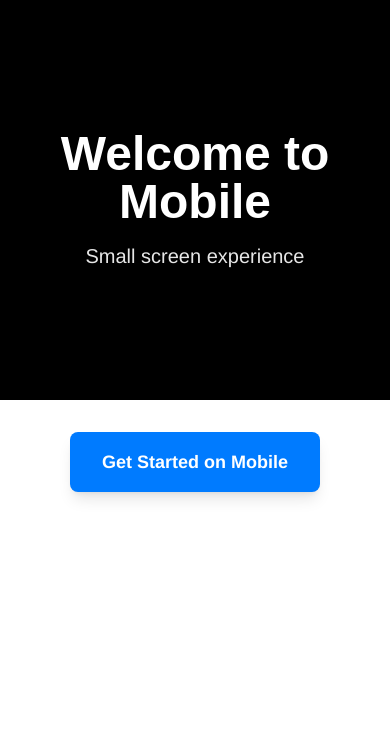
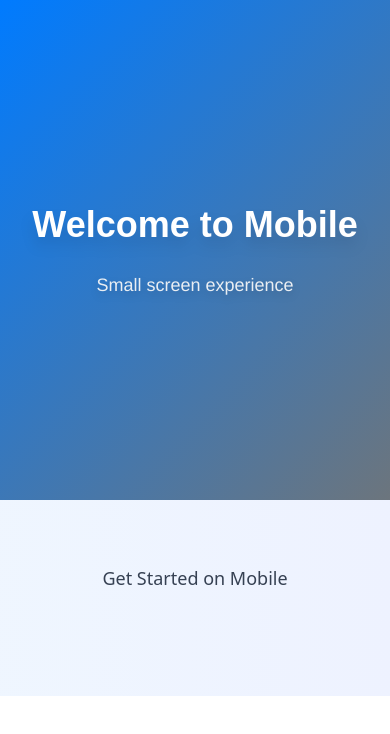
Before and after one commit to Dimakoua/landing-page-generator, a React (Vite) app: page / in a window 390 px wide. Shown: the top 734 px of the page. Built offline with nearby package versions, Linux system fonts and the light colour scheme.

Commit message:
feat: Enhance styling and layout for Hero and Features components, improve button actions in SimpleCTA

```diff
--- a/src/App.css
+++ b/src/App.css
@@ -5,3 +5,21 @@
   width: 100%;
   height: 100%;
 }
+
+/* Enhanced hero and section styles */
+.hero {
+  text-shadow: 0 6px 20px rgba(2, 6, 23, 0.4);
+}
+
+.hero p {
+  text-shadow: 0 4px 12px rgba(2, 6, 23, 0.2);
+}
+
+/* Smooth transitions */
+body {
+  transition: background-color 0.3s ease-in-out;
+}
+
+button {
+  transition: all 0.3s ease;
+}
--- a/src/components/sections/Features.tsx
+++ b/src/components/sections/Features.tsx
@@ -34,17 +34,17 @@ const Features: React.FC<FeaturesProps> = ({
   };
 
   return (
-    <section className="py-16 bg-gray-50">
+    <section className="py-20 md:py-28 bg-gray-50">
       <div className="max-w-7xl mx-auto px-4 sm:px-6 lg:px-8">
         {(title || subtitle) && (
-          <div className="text-center mb-12">
+          <div className="text-center mb-16">
             {title && (
-              <h2 className="text-3xl font-bold text-gray-900 mb-4">
+              <h2 className="text-3xl md:text-4xl lg:text-5xl font-extrabold text-gray-900 mb-4">
                 {title}
               </h2>
             )}
             {subtitle && (
-              <p className="text-xl text-gray-600 max-w-3xl mx-auto">
+              <p className="text-lg md:text-xl text-gray-600 max-w-3xl mx-auto">
                 {subtitle}
               </p>
             )}
@@ -55,17 +55,17 @@ const Features: React.FC<FeaturesProps> = ({
           {features.map((feature, index) => (
             <div
               key={index}
-              className="bg-white p-6 rounded-lg shadow-sm hover:shadow-md transition-shadow duration-300"
+              className="bg-white p-8 rounded-lg shadow-sm hover:shadow-lg transition-all duration-300 hover:-translate-y-1"
             >
               {feature.icon && (
-                <div className="w-12 h-12 bg-blue-100 rounded-lg flex items-center justify-center mb-4">
-                  <span className="text-2xl">{feature.icon}</span>
+                <div className="w-14 h-14 bg-blue-50 rounded-lg flex items-center justify-center mb-5">
+                  <span className="text-3xl">{feature.icon}</span>
                 </div>
               )}
-              <h3 className="text-xl font-semibold text-gray-900 mb-2">
+              <h3 className="text-lg md:text-xl font-semibold text-gray-900 mb-3">
                 {feature.title}
               </h3>
-              <p className="text-gray-600">
+              <p className="text-gray-600 text-sm md:text-base leading-relaxed">
                 {feature.description}
               </p>
             </div>
--- a/src/components/sections/Hero.tsx
+++ b/src/components/sections/Hero.tsx
@@ -31,23 +31,21 @@ const Hero: React.FC<HeroProps> = ({ title, subtitle, backgroundImage, state })
   const interpolatedSubtitle = interpolate(subtitle);
   return (
     <div
-      className="hero text-white p-12 text-center min-h-[400px] flex flex-col justify-center relative"
+      className="hero text-white py-24 md:py-32 px-6 text-center min-h-[500px] flex flex-col justify-center relative overflow-hidden"
       style={{
         backgroundImage: backgroundImage
-          ? `url(${backgroundImage})`
+          ? `linear-gradient(rgba(0,0,0,0.4), rgba(0,0,0,0.4)), url(${backgroundImage})`
           : 'linear-gradient(135deg, var(--color-primary), var(--color-secondary))',
         backgroundSize: 'cover',
         backgroundPosition: 'center',
         fontFamily: 'var(--font-heading)',
       }}
     >
-      {/* Overlay for better text readability */}
-      {!backgroundImage && (
-        <div className="absolute inset-0 bg-black bg-opacity-20"></div>
-      )}
-      <div className="relative z-10">
-        <h1 className="text-5xl font-bold mb-4 drop-shadow-lg">{interpolatedTitle}</h1>
-        <p className="text-xl opacity-90 drop-shadow-md" style={{ fontFamily: 'var(--font-body)' }}>
+      <div className="relative z-10 max-w-4xl mx-auto">
+        <h1 className="text-4xl md:text-5xl lg:text-6xl font-extrabold mb-6 leading-tight drop-shadow-xl">
+          {interpolatedTitle}
+        </h1>
+        <p className="text-lg md:text-2xl text-gray-100/95 drop-shadow-lg" style={{ fontFamily: 'var(--font-body)' }}>
           {interpolatedSubtitle}
         </p>
       </div>
--- a/src/components/sections/SimpleCTA.tsx
+++ b/src/components/sections/SimpleCTA.tsx
@@ -2,25 +2,35 @@ import React, { useState } from 'react';
 import type { ActionDispatcher } from '../../engine/ActionDispatcher';
 import type { Action } from '../../schemas/actions';
 
+interface CTAAction {
+  label: string;
+  action: Action;
+}
+
 interface SimpleCTAProps {
-  text: string;
-
+  title?: string;
+  subtitle?: string;
+  text?: string;
+  primaryAction?: CTAAction;
+  secondaryAction?: CTAAction;
   // Action system
   dispatcher?: ActionDispatcher;
-  actions?: Record<string, Action>;
 }
 
 const SimpleCTA: React.FC<SimpleCTAProps> = ({
+  title,
+  subtitle,
   text,
+  primaryAction,
+  secondaryAction,
   dispatcher,
-  actions,
 }) => {
   const [isLoading, setIsLoading] = useState(false);
   const [error, setError] = useState<string | null>(null);
 
-  const handleClick = async () => {
-    if (!dispatcher || !actions) {
-      console.warn('[SimpleCTA] No dispatcher or actions provided');
+  const handleAction = async (action: Action) => {
+    if (!dispatcher) {
+      console.warn('[SimpleCTA] No dispatcher provided');
       return;
     }
 
@@ -28,23 +38,9 @@ const SimpleCTA: React.FC<SimpleCTAProps> = ({
     setIsLoading(true);
 
     try {
-      // Execute primary action (default to 'approve' if not specified)
-      const primaryActionName = 'approve';
-      if (actions[primaryActionName]) {
-        const result = await dispatcher.dispatchNamed(primaryActionName, actions);
+      const result = await dispatcher.dispatch(action);
       if (!result.success) {
         throw result.error || new Error('Action failed');
-        }
-      }
-
-      // Execute onClick action if defined
-      if (actions.onClick) {
-        await dispatcher.dispatch(actions.onClick);
-      }
-
-      // Execute default action as fallback
-      if (!actions[primaryActionName] && actions.default) {
-        await dispatcher.dispatch(actions.default);
       }
     } catch (err) {
       const errorMessage = err instanceof Error ? err.message : 'Action failed';
@@ -55,36 +51,65 @@ const SimpleCTA: React.FC<SimpleCTAProps> = ({
     }
   };
 
+  const handlePrimaryClick = () => {
+    if (primaryAction?.action) {
+      handleAction(primaryAction.action);
+    }
+  };
+
+  const handleSecondaryClick = () => {
+    if (secondaryAction?.action) {
+      handleAction(secondaryAction.action);
+    }
+  };
+
   return (
-    <div className="flex flex-col items-center p-8">
+    <section className="py-16 md:py-24 bg-gradient-to-r from-blue-50 to-indigo-50">
+      <div className="max-w-4xl mx-auto px-4 sm:px-6 lg:px-8 text-center">
+        {title && (
+          <h2 className="text-4xl md:text-5xl font-extrabold text-gray-900 mb-4">
+            {title}
+          </h2>
+        )}
+        {subtitle && (
+          <p className="text-lg md:text-xl text-gray-600 mb-10 max-w-2xl mx-auto">
+            {subtitle}
+          </p>
+        )}
+        {text && !title && (
+          <p className="text-lg md:text-xl text-gray-700 mb-10">
+            {text}
+          </p>
+        )}
+
+        <div className="flex flex-col sm:flex-row gap-4 justify-center items-center">
+          {primaryAction && (
             <button
-        onClick={handleClick}
-        disabled={isLoading || !dispatcher || !actions}
-        className="px-8 py-4 rounded-lg font-semibold text-lg transition-all duration-200 hover:scale-105 active:scale-95 shadow-lg disabled:opacity-50 disabled:cursor-not-allowed disabled:transform-none"
-        style={{
-          backgroundColor: 'var(--color-primary)',
-          color: 'white',
-          fontFamily: 'var(--font-body)',
-          borderRadius: 'var(--radius-md, 8px)',
-        }}
-        onMouseEnter={(e) => {
-          if (!isLoading && dispatcher && actions) {
-            e.currentTarget.style.backgroundColor = 'var(--color-secondary)';
-          }
-        }}
-        onMouseLeave={(e) => {
-          e.currentTarget.style.backgroundColor = 'var(--color-primary)';
-        }}
+              onClick={handlePrimaryClick}
+              disabled={isLoading}
+              className="px-8 py-4 md:px-10 md:py-5 rounded-lg font-semibold text-base md:text-lg transition-all duration-200 hover:scale-105 active:scale-95 shadow-lg disabled:opacity-50 disabled:cursor-not-allowed disabled:hover:scale-100 bg-blue-600 hover:bg-blue-700 text-white"
             >
-        {isLoading ? 'Loading...' : text}
+              {isLoading ? 'Loading...' : primaryAction.label}
             </button>
+          )}
+          {secondaryAction && (
+            <button
+              onClick={handleSecondaryClick}
+              disabled={isLoading}
+              className="px-8 py-4 md:px-10 md:py-5 rounded-lg font-semibold text-base md:text-lg transition-all duration-200 hover:scale-105 active:scale-95 shadow-lg disabled:opacity-50 disabled:cursor-not-allowed disabled:hover:scale-100 bg-white hover:bg-gray-100 text-gray-900 border-2 border-gray-300"
+            >
+              {isLoading ? 'Loading...' : secondaryAction.label}
+            </button>
+          )}
+        </div>
 
         {error && (
-        <div className="mt-4 px-4 py-2 bg-red-100 border border-red-400 text-red-700 rounded text-sm">
+          <div className="mt-6 px-4 py-3 bg-red-100 border border-red-400 text-red-700 rounded text-sm max-w-md mx-auto">
             {error}
           </div>
         )}
       </div>
+    </section>
   );
 };
 
```
Lines whose indentation alone changed are shown as unchanged.
